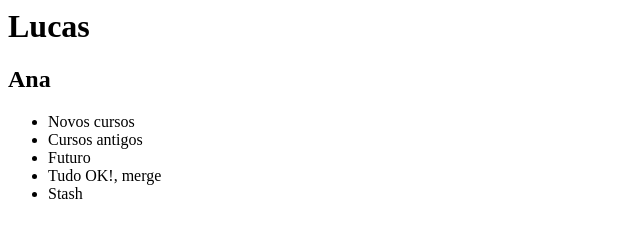
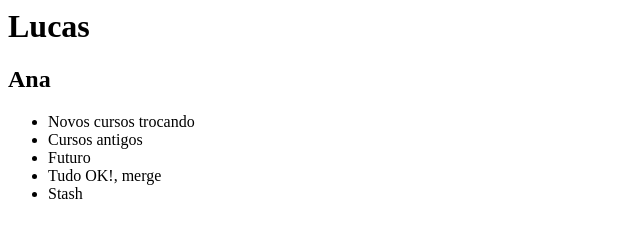
Before and after one commit to lucasGalo/github, a plain HTML site: page index.html in a window 1280 px wide. Shown: the full height of the page, 0-640 px from the left. Drawn offline with Linux system fonts and the light colour scheme.

```diff
--- a/index.html
+++ b/index.html
@@ -3,7 +3,7 @@
 		<h1>Lucas</h1>
 		<h2>Ana</h2>
 		<ul>
-			<li>Novos cursos</li>
+			<li>Novos cursos trocando</li>
 			<li>Cursos antigos</li>
 			<li>Futuro</li>
 			<li>Tudo OK!, merge</li>
```
